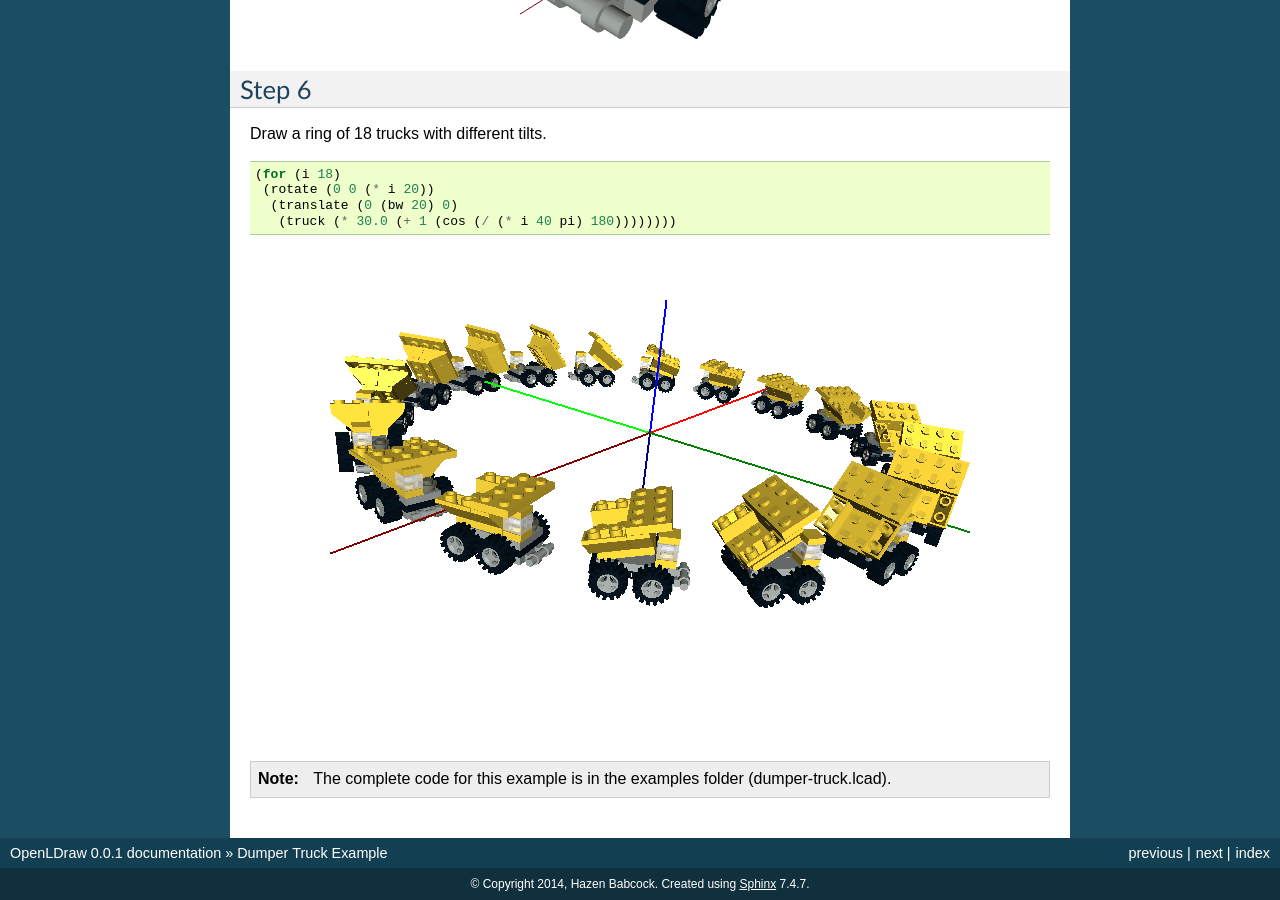
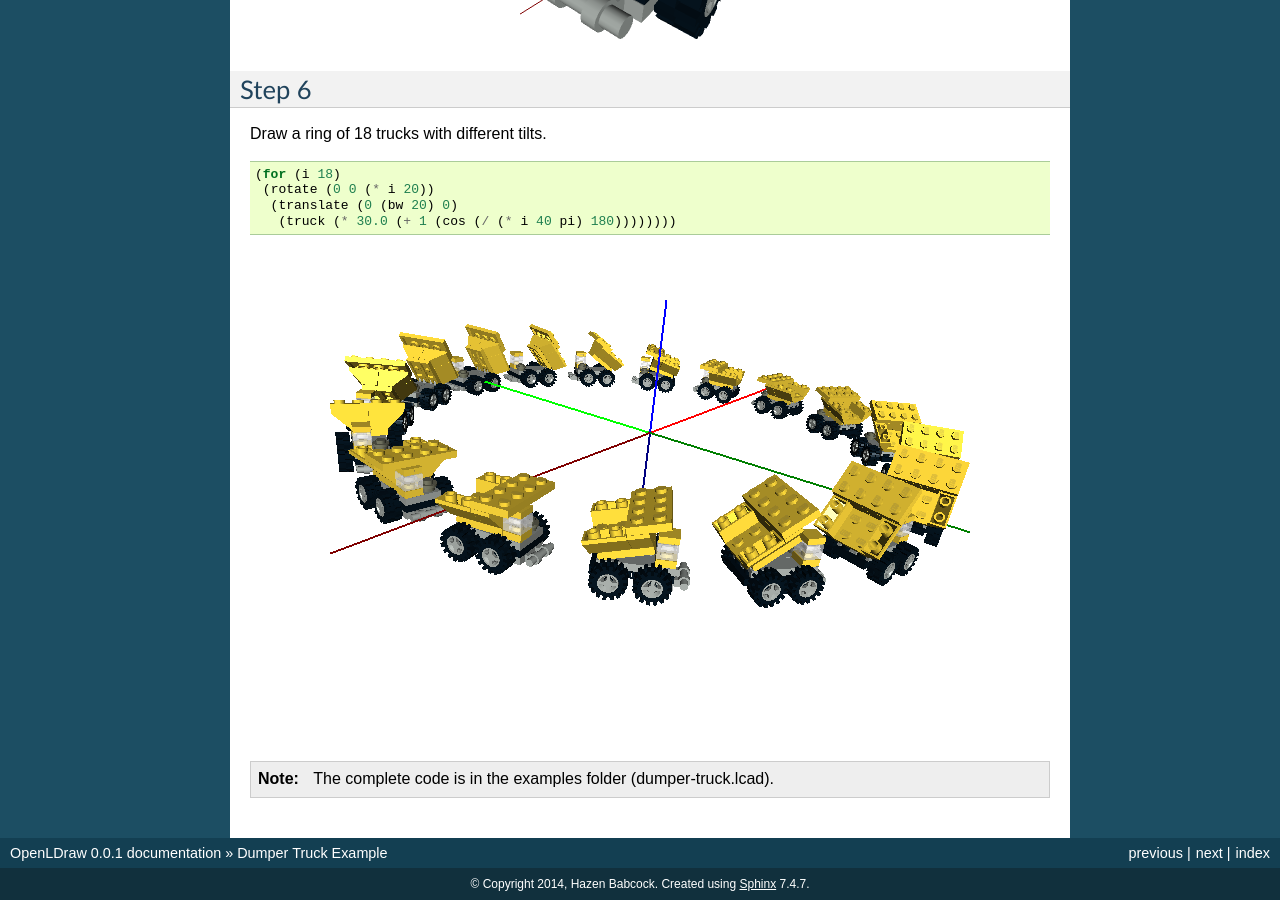
Before and after one commit to HazenBabcock/opensdraw, a Sphinx documentation site: the page built from docs/source/example.rst, in a window 1280 px wide and 900 px high, scrolled down 3277 px. Built offline with Sphinx 7.4.7, drawn with Linux system fonts in a browser that asks for light colours.

Commit message:
Tweak text.

```diff
--- a/docs/source/example.rst
+++ b/docs/source/example.rst
@@ -164,4 +164,4 @@ Draw a ring of 18 trucks with different tilts. ::
 
 .. note::
 
-   The complete code for this example is in the examples folder (dumper-truck.lcad).
+   The complete code is in the examples folder (dumper-truck.lcad).
```
